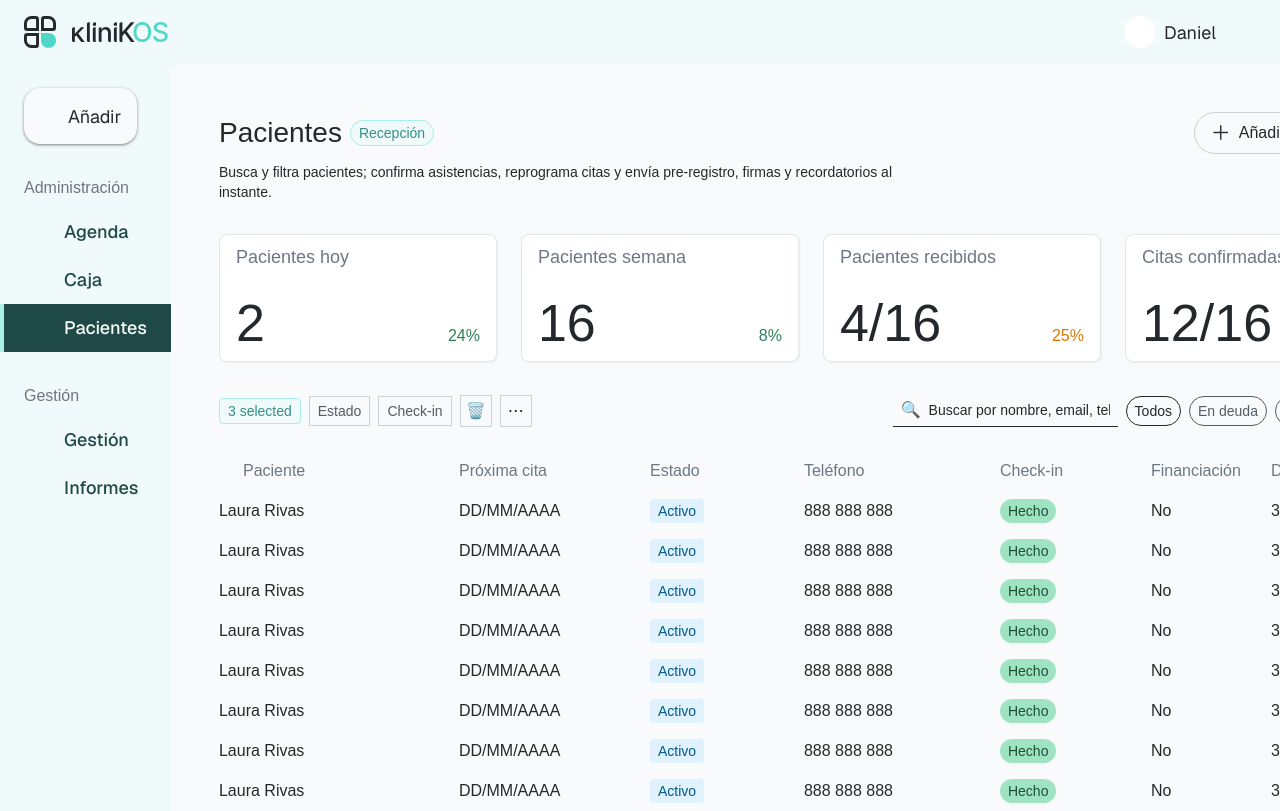
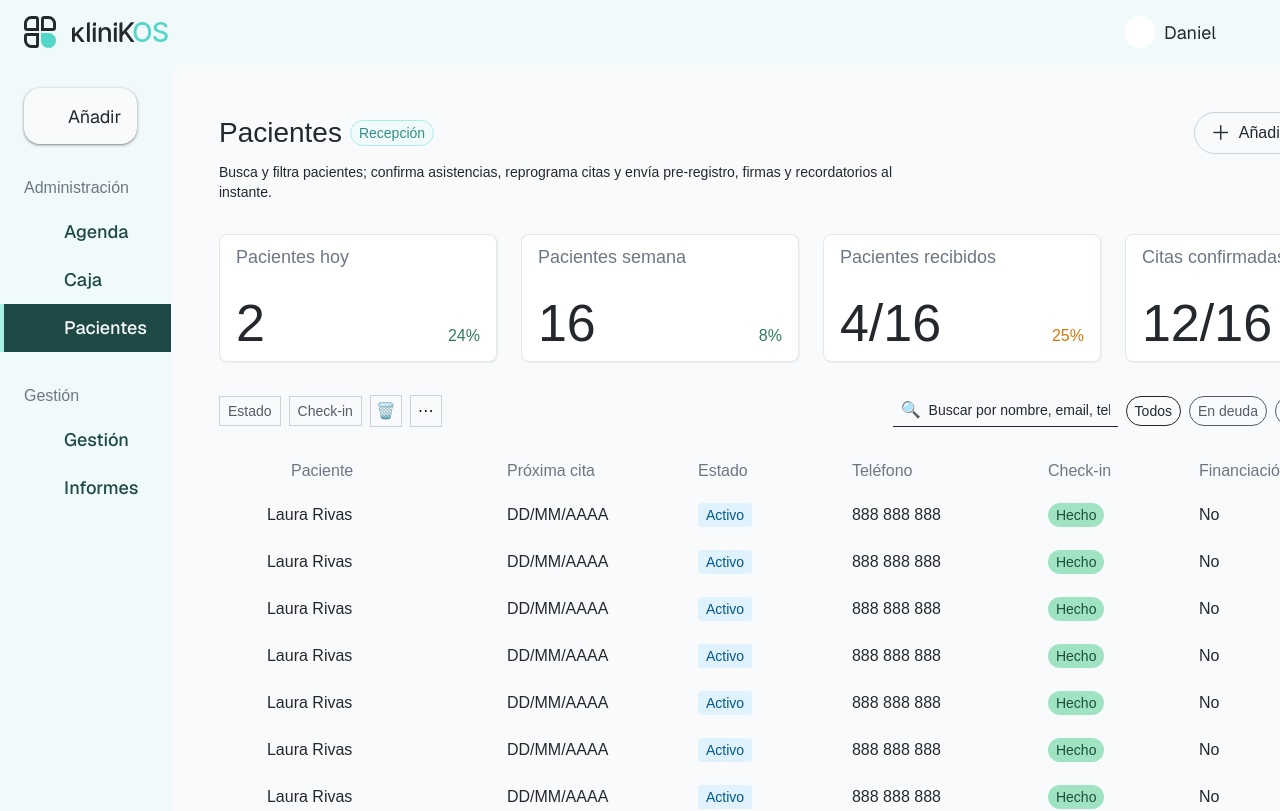
Before and after one commit to klinikOSapp/klinikOS-app, a Next.js app: page /pacientes in a window 1280 px wide. Shown: the top 811 px of the page. Built offline with nearby package versions, Linux system fonts and the light colour scheme; some icons are missing.

Commit message:
checkbox

```diff
--- a/src/app/pacientes/page.tsx
+++ b/src/app/pacientes/page.tsx
@@ -173,6 +173,20 @@ export default function PacientesPage() {
   const [activeFilter, setActiveFilter] = React.useState<
     'todos' | 'deuda' | 'activos' | 'recall'
   >('todos')
+  const [selectedPatientIds, setSelectedPatientIds] = React.useState<string[]>(
+    []
+  )
+
+  const isPatientSelected = (patientId: string) =>
+    selectedPatientIds.includes(patientId)
+
+  const togglePatientSelection = (patientId: string) => {
+    setSelectedPatientIds((prevSelected) =>
+      prevSelected.includes(patientId)
+        ? prevSelected.filter((id) => id !== patientId)
+        : [...prevSelected, patientId]
+    )
+  }
 
   return (
     <div className='bg-[var(--color-neutral-50)] rounded-tl-[var(--radius-xl)] min-h-[calc(100dvh-var(--spacing-topbar))] p-12'>
@@ -245,7 +259,9 @@ export default function PacientesPage() {
 
       <div className='mt-8 flex items-center justify-between'>
         <div className='flex items-center gap-2'>
-          <Chip color='teal'>3 selected</Chip>
+          {selectedPatientIds.length > 0 && (
+            <Chip color='teal'>{selectedPatientIds.length} selected</Chip>
+          )}
           <button className='bg-[var(--color-neutral-50)] border border-[var(--color-neutral-300)] px-2 py-1 text-[14px] leading-[20px] text-[var(--color-neutral-700)] cursor-pointer'>
             Estado
           </button>
@@ -320,6 +336,9 @@ export default function PacientesPage() {
         <table className='w-full table-fixed'>
           <thead>
             <tr>
+              <TableHeaderCell className='py-2 pr-2 w-[48px]'>
+                <span className='sr-only'>Seleccionar fila</span>
+              </TableHeaderCell>
               <TableHeaderCell className='py-2 pr-2 w-[240px]'>
                 <div className='flex items-center gap-2'>
                   <AccountCircleRounded className='size-4 text-[var(--color-neutral-700)]' />
@@ -368,9 +387,51 @@ export default function PacientesPage() {
             }).map((row, i) => (
               <tr
                 key={row.id}
-                className='cursor-pointer hover:bg-[var(--color-neutral-50)]'
-                onClick={() => setOpen(true)}
+                className='group hover:bg-[var(--color-neutral-50)]'
               >
+                <td className='py-2 pr-2 w-[48px]'>
+                  <button
+                    type='button'
+                    onClick={(e) => {
+                      e.stopPropagation()
+                      togglePatientSelection(row.id)
+                    }}
+                    aria-pressed={isPatientSelected(row.id)}
+                    className='relative size-6 inline-flex items-center justify-center cursor-pointer'
+                  >
+                    {/* Outline box on hover */}
+                    <span className='absolute inset-0 rounded-[4px] border border-[var(--color-neutral-300)] bg-white opacity-0 group-hover:opacity-100 transition-opacity' />
+                    {/* Selected border */}
+                    <span
+                      className={[
+                        'absolute inset-0 rounded-[4px] border-2 transition-opacity',
+                        isPatientSelected(row.id)
+                          ? 'border-[#1E4947] opacity-100'
+                          : 'opacity-0'
+                      ].join(' ')}
+                    />
+                    {/* Check icon when selected */}
+                    <svg
+                      aria-hidden='true'
+                      viewBox='0 0 24 24'
+                      className={[
+                        'absolute left-1/2 top-1/2 -translate-x-1/2 -translate-y-1/2',
+                        'size-4 text-[#1E4947] transition-opacity',
+                        isPatientSelected(row.id) ? 'opacity-100' : 'opacity-0'
+                      ].join(' ')}
+                    >
+                      <path
+                        d='M5 12l4 4L19 7'
+                        fill='none'
+                        stroke='currentColor'
+                        strokeWidth='2'
+                        strokeLinecap='round'
+                        strokeLinejoin='round'
+                      />
+                    </svg>
+                    <span className='sr-only'>Seleccionar fila</span>
+                  </button>
+                </td>
                 <td className='py-2 pr-2 w-[240px]'>
                   <p className='text-[16px] leading-[24px] text-[var(--color-neutral-900)]'>
                     {row.name}
```
